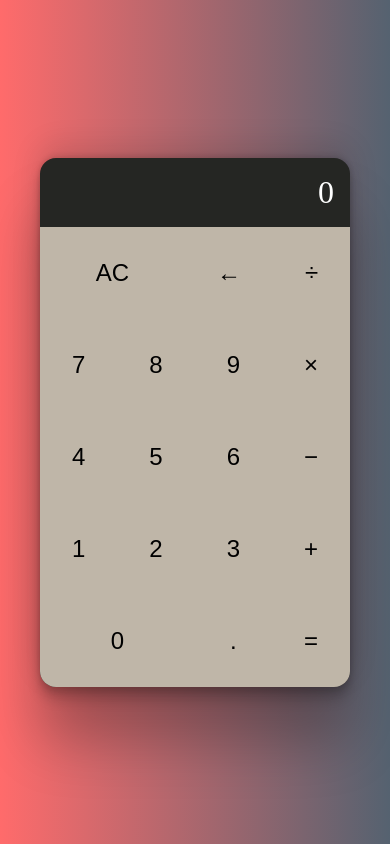
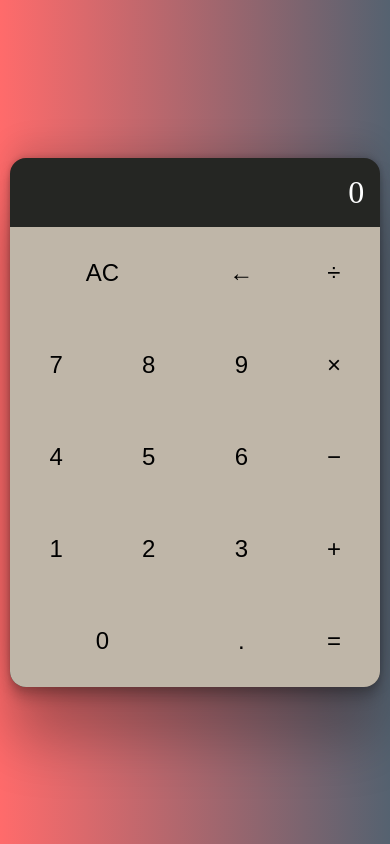
Before and after one commit to coding2am/calculator, a plain HTML site: page index.html in a window 390 px wide. Drawn offline with Linux system fonts and the light colour scheme.

Commit message:
fix some style

```diff
--- a/style.css
+++ b/style.css
@@ -44,6 +44,7 @@ body {
   flex-basis: 50%;
 }
 
+
 .btn > button {
   font-size: 1.5rem;
   border:none;
@@ -59,3 +60,11 @@ body {
   background-color: #252623;
   color:#BFB6A8;
 }
+
+
+/* media query */
+@media only screen and (max-width:420px) {
+  .calc-frame {
+   flex-basis:95%;
+  }
+}
```
